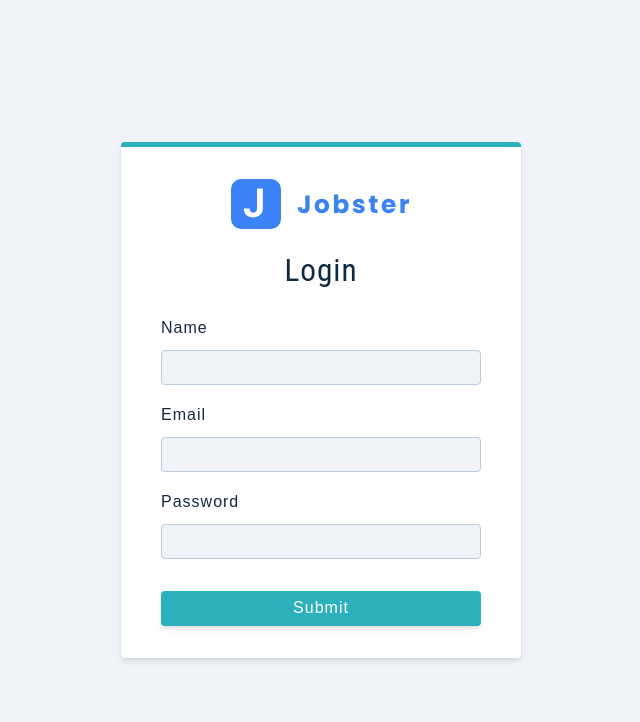
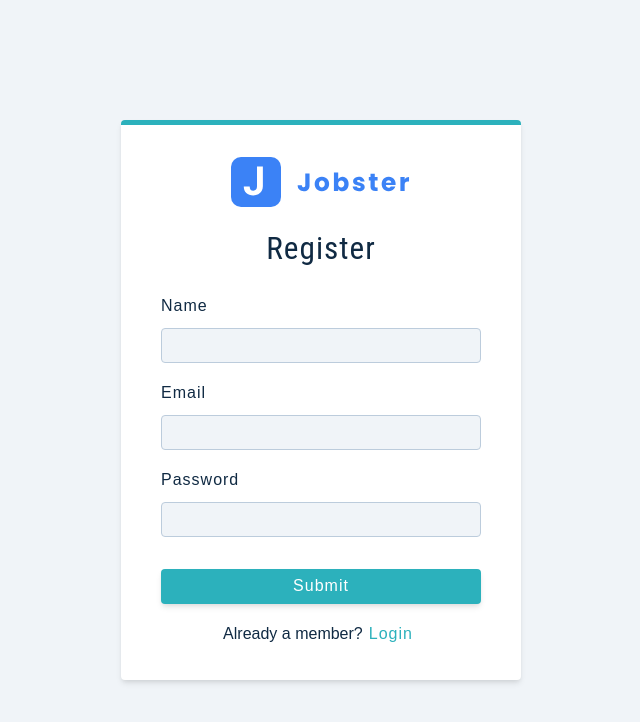
Before and after one commit to nguyenchien/jobster, a React (Create React App) app: page /register in a window 1280 px wide. Shown: the top 722 px of the page, without its empty margins (319-959 px from the left). Built offline with nearby package versions, Linux system fonts and the light colour scheme.

Commit message:
toogle member

```diff
--- a/src/pages/Register.js
+++ b/src/pages/Register.js
@@ -8,7 +8,7 @@ const Register = () => {
     name: '',
     email: '',
     password: '',
-    isMember: true,
+    isMember: false,
   };
 
   const [values, setValues] = useState(initialState);
@@ -22,20 +22,24 @@ const Register = () => {
     console.log(values);
   };
 
+  const toggleMember = () => {
+    setValues({ ...values, isMember: !values.isMember });
+  };
+
   return (
     <Wrapper className='full-page'>
       <form className='form' onSubmit={onSubmit}>
         <Logo />
-        <h3>Login</h3>
+        <h3>{values.isMember ? 'Login' : 'Register'}</h3>
 
         {/* name field */}
-        <FormRow
+        {!values.isMember && <FormRow
           type='text'
           name='name'
           value={values.name}
           handleChange={handleChange}
           labelText='Name'
-        />
+        />}
 
         {/* email field */}
         <FormRow
@@ -56,6 +60,14 @@ const Register = () => {
         />
 
         <button type='submit' className='btn btn-block'>submit</button>
+
+        <p>
+          {values.isMember ? 'Not a member yet?' : 'Already a member?'}
+
+          <button type='button' onClick={toggleMember} className='member-btn'>
+            {values.isMember ? 'Register' : 'Login'}
+          </button>
+        </p>
       </form>
     </Wrapper>
   )
```
